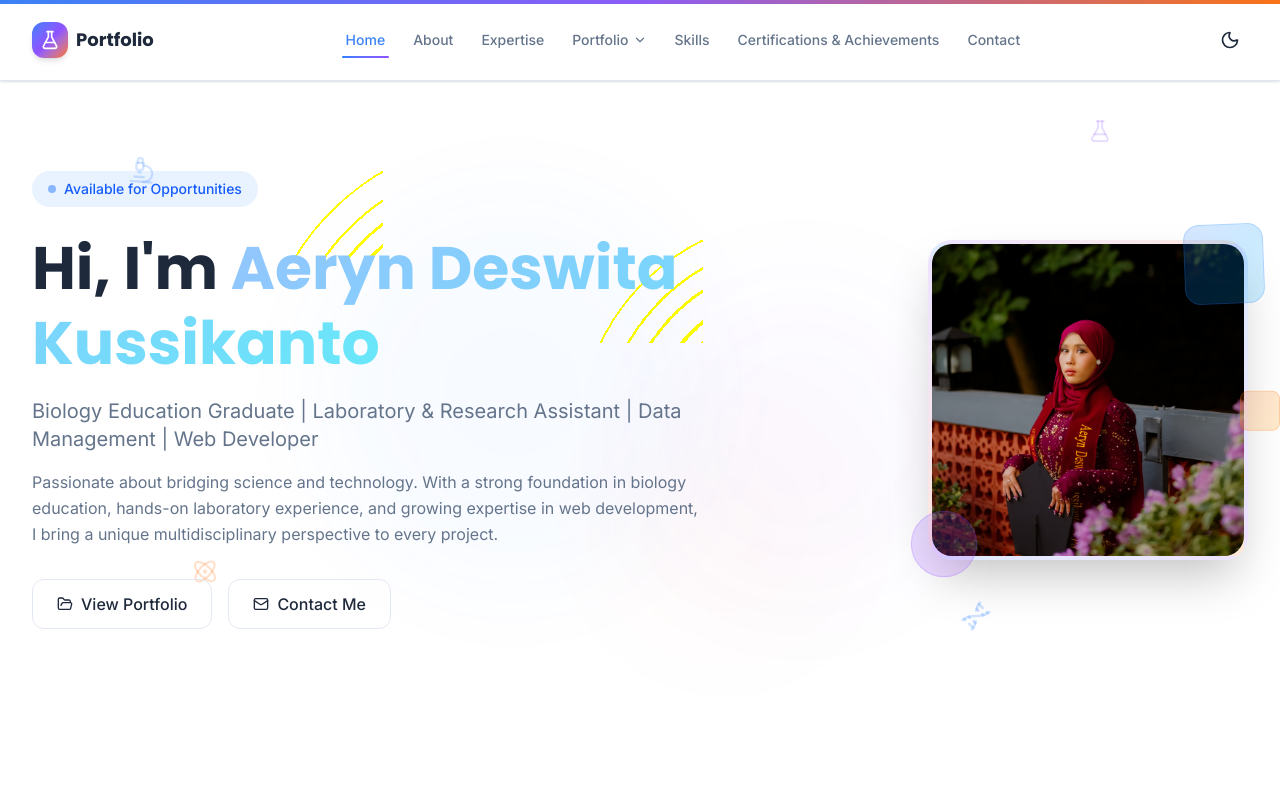
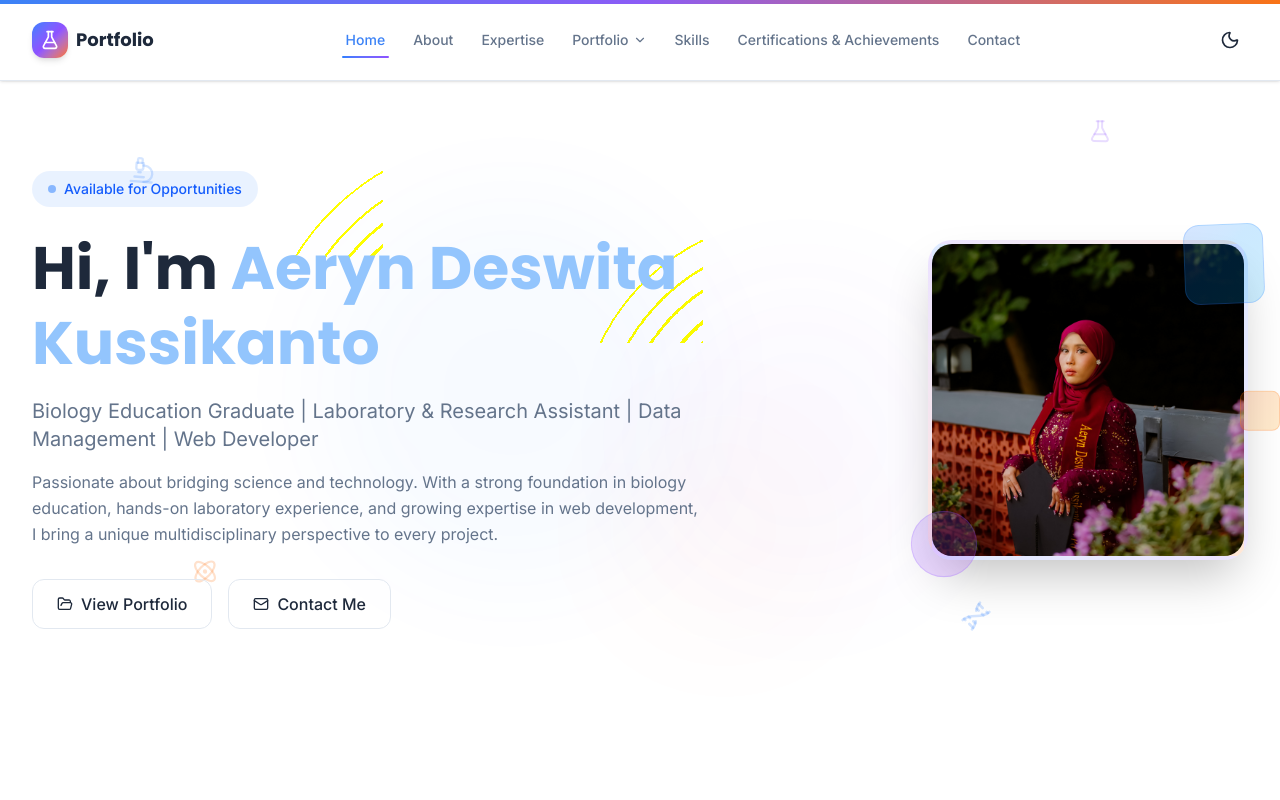
Before and after one commit to eronmen20/Portfolio, a Next.js app: page / in a window 1280 px wide. Shown: the top 800 px of the page. Built offline with nearby package versions, Linux system fonts and the light colour scheme.

Commit message:
gradient text: solid pastel blue #93c5fd

```diff
--- a/src/app/globals.css
+++ b/src/app/globals.css
@@ -126,12 +126,10 @@ h1, h2, h3, h4, h5, h6 {
   border: 1px solid var(--glass-border);
 }
 
-/* Gradient text - soft pastel blue */
+/* Gradient text - solid soft pastel blue */
 .gradient-text {
-  background: linear-gradient(135deg, #93c5fd, #7dd3fc, #67e8f9);
-  -webkit-background-clip: text;
-  -webkit-text-fill-color: transparent;
-  background-clip: text;
+  color: #93c5fd;
+  -webkit-text-fill-color: #93c5fd;
 }
 
 /* Animated background dots */
```
